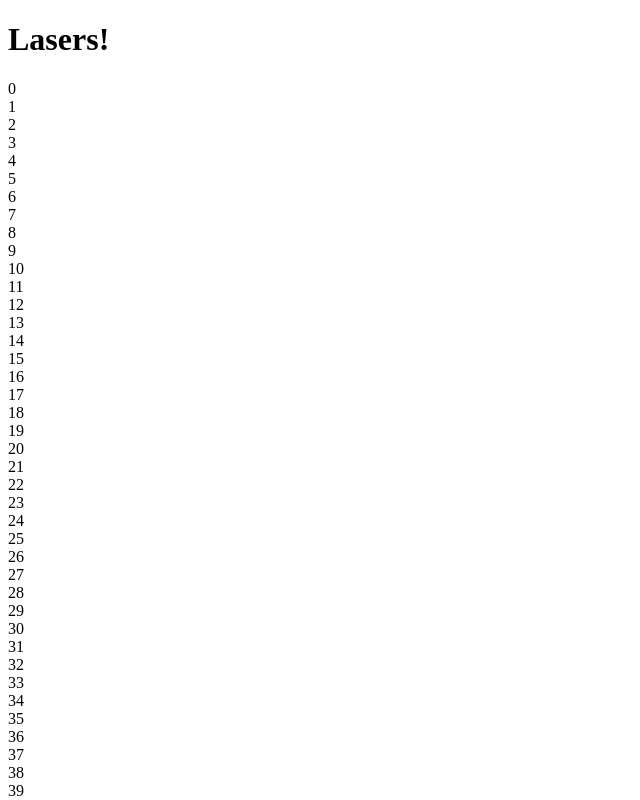
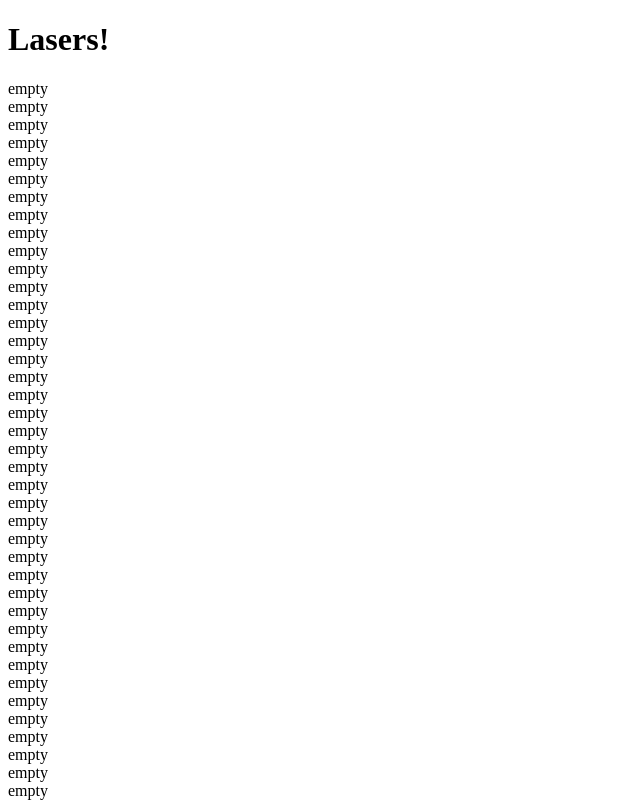
Before and after one commit to Benntobox/laserGame, a React app: page / in a window 1280 px wide. Shown: the top 800 px of the page, without its empty margins (0-640 px from the left). Built offline with nearby package versions, Linux system fonts and the light colour scheme; the HTML template or start-up script is replaced by a standard one.

Commit message:
Added visual elements, now successfully fires lasers from emitters

```diff
--- a/src/Game.js
+++ b/src/Game.js
@@ -2,11 +2,12 @@ import React from 'react';
 
 export const Game = (props) => {
   let grid = props.grid
+  console.log(props.grid)
   return(
     <div className='game-container'>
       {grid.map((piece, pos) => (
       <div
-        className='square'
+        className={'square ' + piece}
         key={pos + 's'}
         onClick={() => {
           props.add(pos, props.direction);
--- a/src/actions.js
+++ b/src/actions.js
@@ -1,5 +1,12 @@
+const EMITTERS = { 'up': 100, 'down': 200, 'left': 300, 'right': 400 }
+const LASERS = { 'up': 1000, 'down': 2000, 'left': 3000, 'right': 4000 }
+
 export const move = (position, direction) => ({ type: "MOVE", position, direction });
 
-export const addEmitter = (position, direction) => ({ type: "ADD", position, direction, piece: 99 });
+export const addEmitter = (position, direction) => {
+  return ({ type: "ADD", position, direction, piece: 'emitter' })
+}
+
+export const addLaser = (position, direction) => ({ type: "ADD", position, direction, piece: LASERS[direction]})
 
 export const reset = () => ({ type: "RESET" });
--- a/src/reducers.js
+++ b/src/reducers.js
@@ -1,7 +1,10 @@
 import { combineReducers } from 'redux';
 
+const LASERS = { 'up': 'uplaser', 'down': 'downlaser', 'left': 'leftlaser', 'right': 'rightlaser' }
+const EMITTERS = { 'up': 'upemm', 'down': 'downemm', 'left': 'leftemm', 'right': 'rightemm' }
 const EDGE = 8;
 const DIRECTION = { 'up': -EDGE, 'down': EDGE, 'left': -1, 'right': 1 }
+
 const isInBounds = (pos, dir) => {
   if (pos < 0 || pos > 63) { return false; }
   switch (dir) {
@@ -38,8 +41,8 @@ export const reducers = combineReducers({
 
 function addPiece(state, position, direction, piece) {
   let grid = state.map(i=>i);
-  grid[position] = piece;
+  grid[position] = piece === 'emitter' ? EMITTERS[direction] : LASERS[direction];
   let next = getNext(position, direction);
   if (!isInBounds(next, direction)) { return grid; }
-  return addPiece(grid, next, direction, piece)
+  return addPiece(grid, next, direction, 'laser')
 }
--- a/src/store.js
+++ b/src/store.js
@@ -2,7 +2,7 @@ import { createStore } from 'redux';
 import { reducers } from './reducers.js';
 
 const initial = {
-  grid: Array(64).fill().map((_,i)=>i)
+  grid: Array(64).fill().map((_,i)=>'empty')
 };
 
 function configureStore(initialState=initial) {
```
Also changed, not shown: 8 other files (tests, documents, lock files or other folders).
